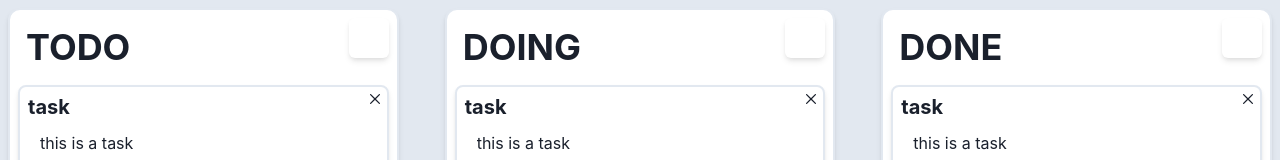
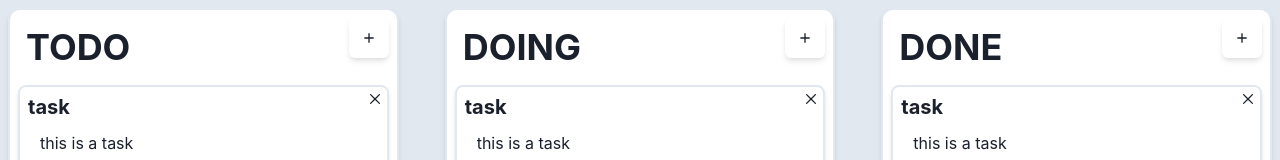
Before and after one commit to AntonyFagundez/todo-drag-and-drop, a React (Create React App) app: page / in a window 1280 px wide. Shown: the top 160 px of the page. Built offline with nearby package versions, Linux system fonts and the light colour scheme.

Commit message:
Icono de agregar tarea

```diff
--- a/src/App.js
+++ b/src/App.js
@@ -3,6 +3,7 @@ import { SimpleGrid } from "@chakra-ui/layout";
 import React from "react";
 
 import CardContainer from "./components/CardContainer";
+
 function App() {
   return (
     <SimpleGrid backgroundColor="gray.200" height="full" minChildWidth="120px" spacing="30px">
--- a/src/components/Card.jsx
+++ b/src/components/Card.jsx
@@ -2,6 +2,7 @@ import React from "react";
 import PropTypes from "prop-types";
 import { Box, Stack, Heading, Text } from "@chakra-ui/layout";
 import { CloseButton } from "@chakra-ui/close-button";
+
 const Card = ({ title, description }) => {
   return (
     <Box borderRadius="lg" borderWidth="2px" boxShadow="md" height="auto" mt="2" width="full">
--- a/src/components/CardContainer.jsx
+++ b/src/components/CardContainer.jsx
@@ -2,6 +2,7 @@ import React from "react";
 import PropTypes from "prop-types";
 import { Box, Heading, Stack } from "@chakra-ui/layout";
 import { IconButton } from "@chakra-ui/button";
+import { MdAdd } from "react-icons/md";
 
 import Card from "./Card";
 
@@ -12,7 +13,13 @@ const CardContainer = ({ category }) => {
         <Heading as="h2" fontWeight="bold" m="2" textAlign="center" textShadow="inner">
           {category}
         </Heading>
-        <IconButton aria-label="add-button" bg="white" boxShadow="md" width="0.5" />
+        <IconButton
+          aria-label="add-button"
+          bg="white"
+          boxShadow="md"
+          icon={<MdAdd />}
+          width="0.5"
+        />
       </Stack>
       {[
         { id: 0, title: "task", description: "this is a task" },
```
